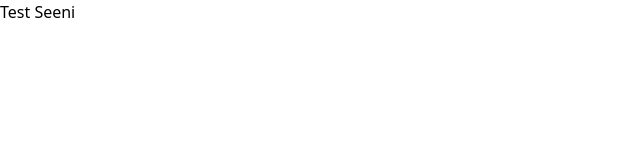
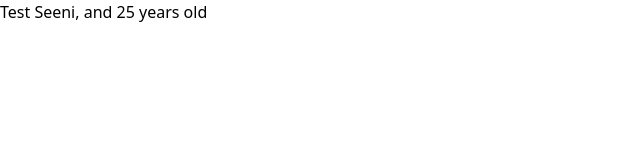
Before and after one commit to seenivasanadsk/Learn-Svelte, a SvelteKit app: page / in a window 1280 px wide. Shown: the top 160 px of the page, without its empty margins (0-640 px from the left). Built offline with nearby package versions, Linux system fonts and the light colour scheme.

Commit message:
added LF at the End of file

```diff
--- a/src/routes/+page.svelte
+++ b/src/routes/+page.svelte
@@ -1,5 +1,6 @@
 <script>
 	let name = 'Seeni';
+	let age = 25;
 </script>
 
-<h1>Test {name}</h1>
+<h1>Test {name}, and {age} years old</h1>
```
Also changed, not shown: 1 other file (tests, documents, lock files or other folders).
